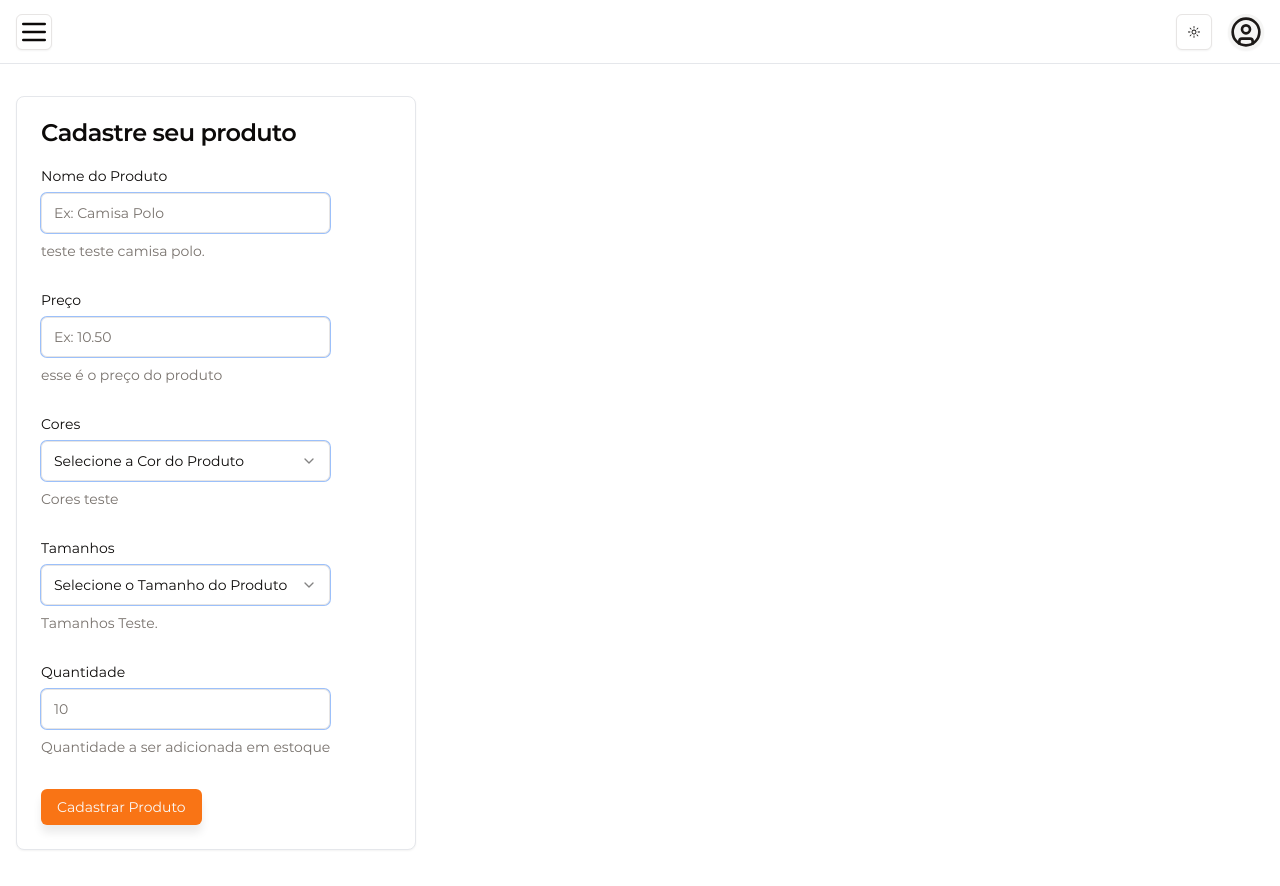
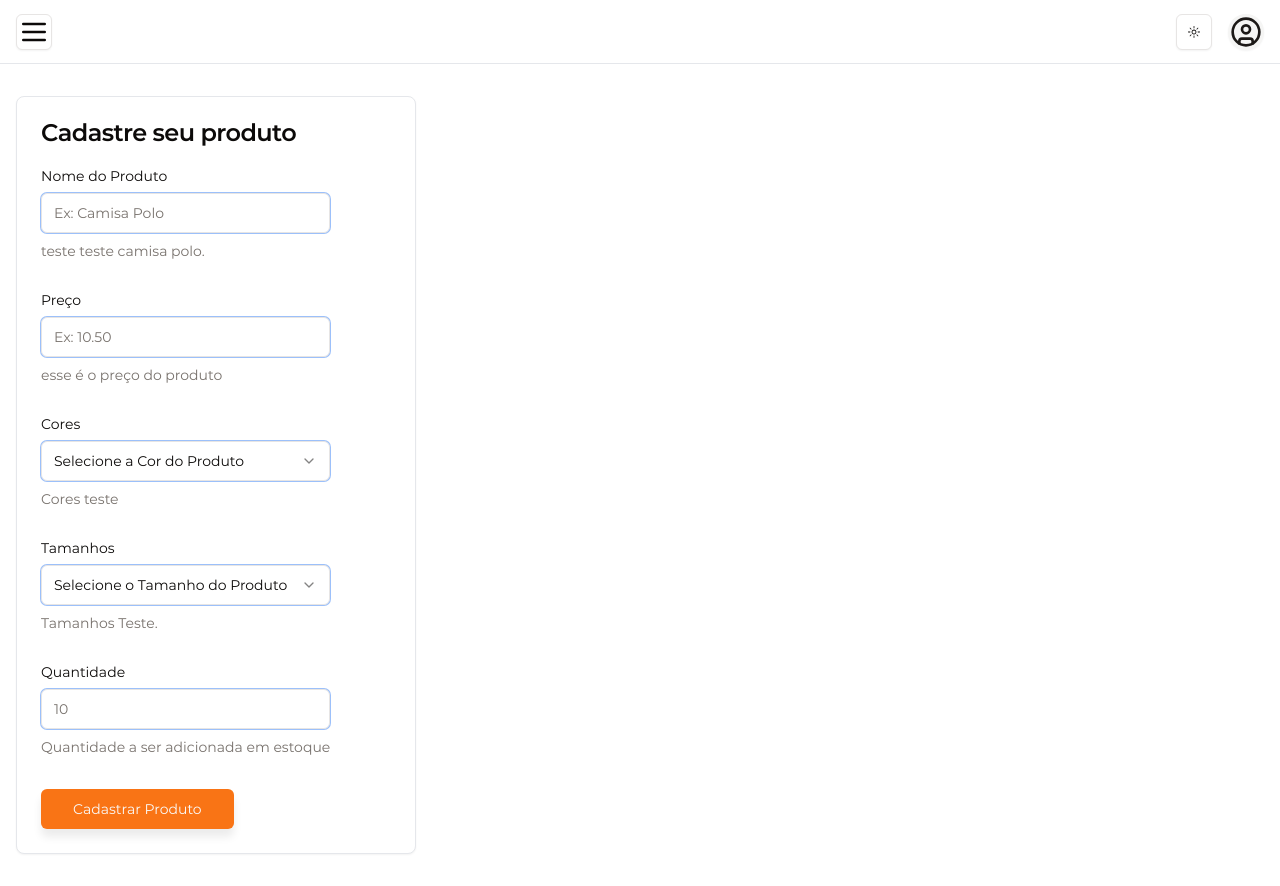
Before and after one commit to Coastal-Coders/lindaflor-ecommerce, a Next.js app: page /products/addproducts in a window 1280 px wide. Built offline with nearby package versions, Linux system fonts and the light colour scheme.

Commit message:
fix: Conflict

```diff
--- a/src/components/ProductsPageComponents/addproducts/ProductsForm.tsx
+++ b/src/components/ProductsPageComponents/addproducts/ProductsForm.tsx
@@ -1,6 +1,5 @@
 'use client';
 import { useRouter } from 'next/navigation';
-import React from 'react';
 import { useForm } from 'react-hook-form';
 import { Button } from '@/components/ui/Button';
 import {
@@ -72,12 +71,12 @@ export function ProductsForm() {
       title: 'You submitted the following values:',
       description: (
         <pre className='mt-2 w-[340px] rounded-md bg-slate-950 p-4'>
-          <>{console.log(data)}</>
           <code className='text-white'>{JSON.stringify(data, null, 2)}</code>
         </pre>
       ),
     });
-    router.push('/products');
+    console.log(data);
+    router.push('/products/admin');
   }
 
   return (
@@ -195,7 +194,14 @@ export function ProductsForm() {
             </FormItem>
           )}
         />
-        <Button type='submit'>Cadastrar Produto</Button>
+        <Button
+          type='submit'
+          size={'lg'}
+          variant={'default'}
+          className='bg-primary'
+        >
+          Cadastrar Produto
+        </Button>
       </form>
     </Form>
   );
```
